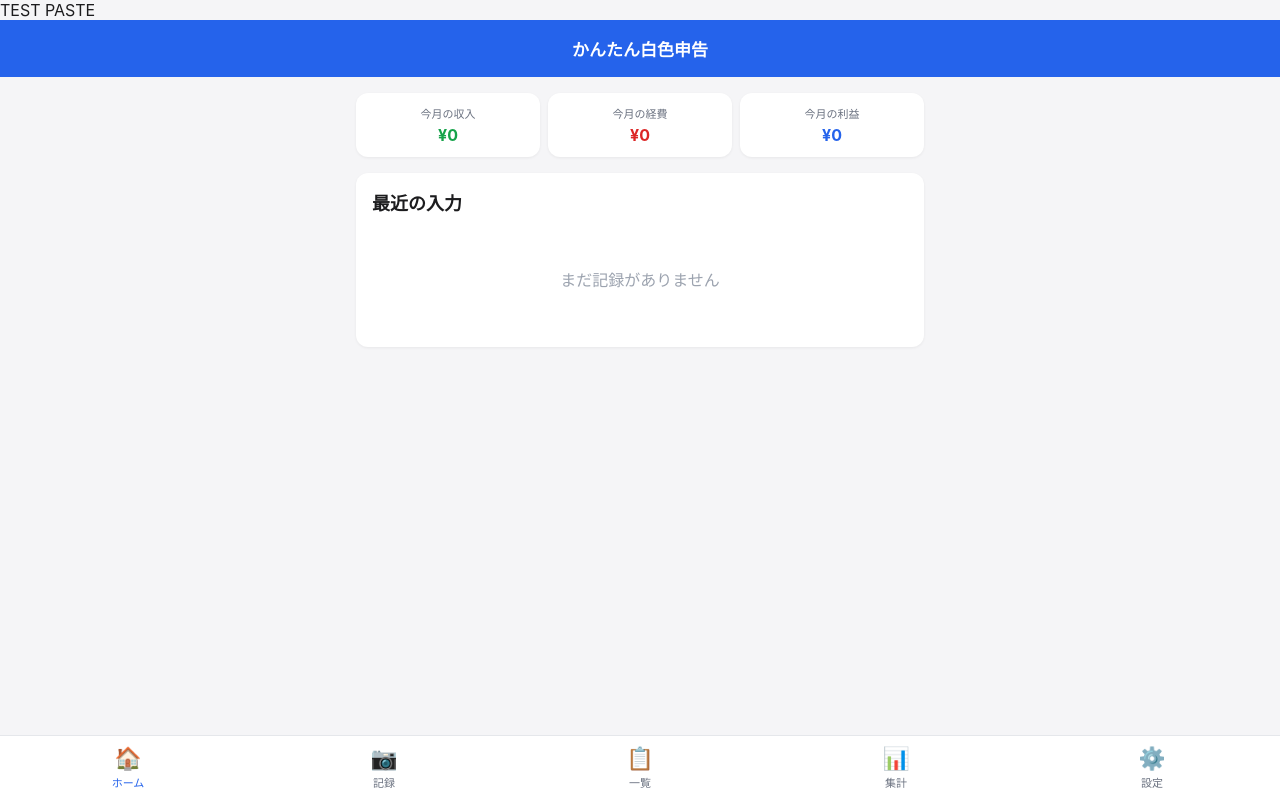
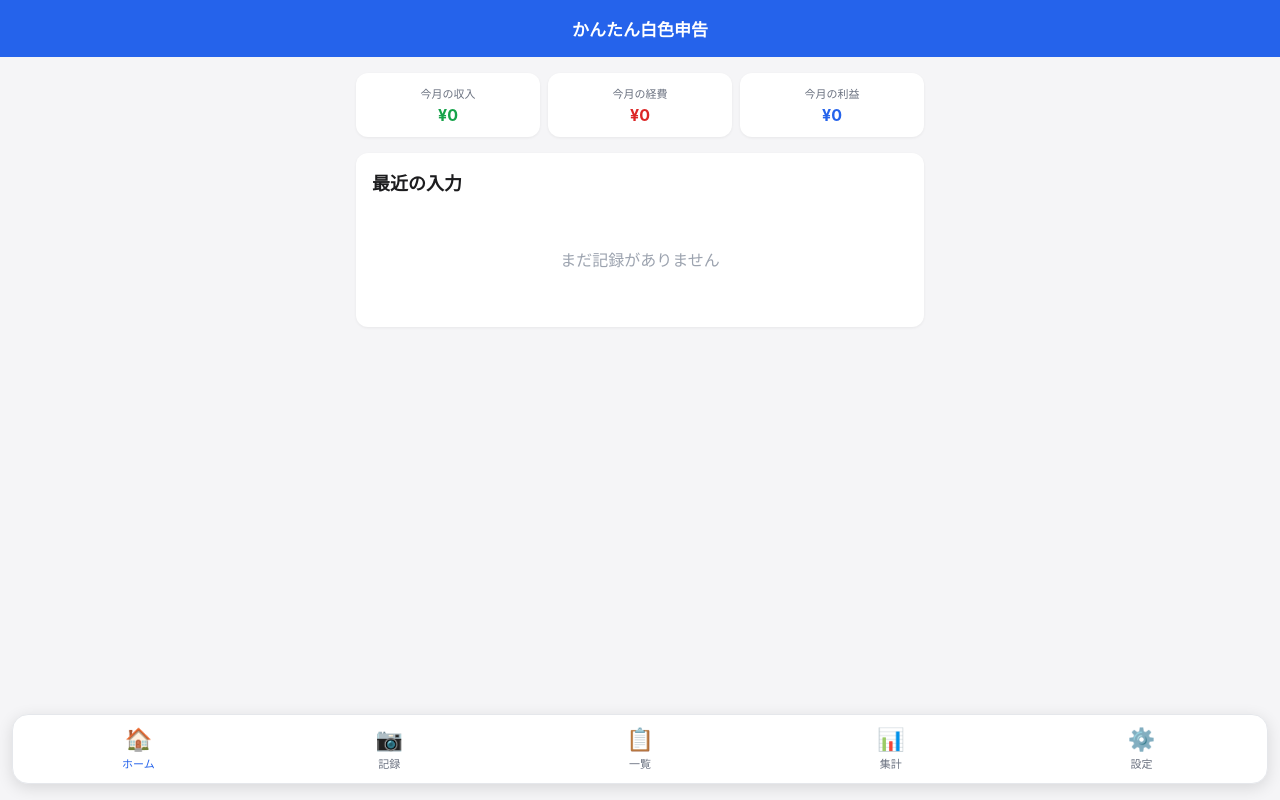
Before and after one commit to kanekoayuki5-code/tax-app, a plain HTML site: page index.html in a window 1280 px wide. Drawn offline with Linux system fonts and the light colour scheme.

Commit message:
Update index.html

```diff
--- a/index.html
+++ b/index.html
@@ -1,4 +1,4 @@
-TEST PASTE<!DOCTYPE html>
+<!DOCTYPE html>
 <html lang="ja">
 <head>
 <meta charset="UTF-8">
@@ -16,7 +16,7 @@ html, body {
   color: #1c1c1e;
   -webkit-text-size-adjust: 100%;
 }
-body { padding-bottom: 90px; }
+body { padding-bottom: 110px; }
 
 header {
   background: #2563eb;
@@ -122,16 +122,19 @@ label {
 
 .tabs {
   position: fixed;
-  bottom: 0; left: 0; right: 0;
+  left: 12px; right: 12px;
+  bottom: calc(16px + env(safe-area-inset-bottom));
   background: white;
   display: flex;
-  border-top: 1px solid #e5e7eb;
+  border: 1px solid #e5e7eb;
+  border-radius: 16px;
+  box-shadow: 0 4px 16px rgba(0,0,0,0.12);
   z-index: 100;
-  padding-bottom: env(safe-area-inset-bottom);
+  overflow: hidden;
 }
 .tab {
   flex: 1;
-  padding: 10px 4px;
+  padding: 12px 4px;
   text-align: center;
   background: none;
   border: none;
@@ -342,7 +345,7 @@ const CATEGORIES = {
   expense: [
     '消耗品費','旅費交通費','通信費','接待交際費','会議費',
     '広告宣伝費','水道光熱費','地代家賃','租税公課','損害保険料',
-    '修繕費','荷造運賃','外注工賃','福利厚生費','給料賃金',
+    '修繕費','荥造運賃','外注工賃','福利厚生費','給料賃金',
     '新聞図書費','仕入','雑費'
   ]
 };
@@ -576,7 +579,7 @@ async function analyzeWithClaude(file) {
 }
 
 注意:
-- 金額は「合計」「お会計」「税込」を優先。小計や預かり金・お釣りは無視。
+- 金額は「合計」「お会計」「税込」を優先。小計や預から沐から沐かいな。
 - 日付は和暦も西暦に変換。
 - 店名は一番目立つ正式名称を採用。`;
 
```
